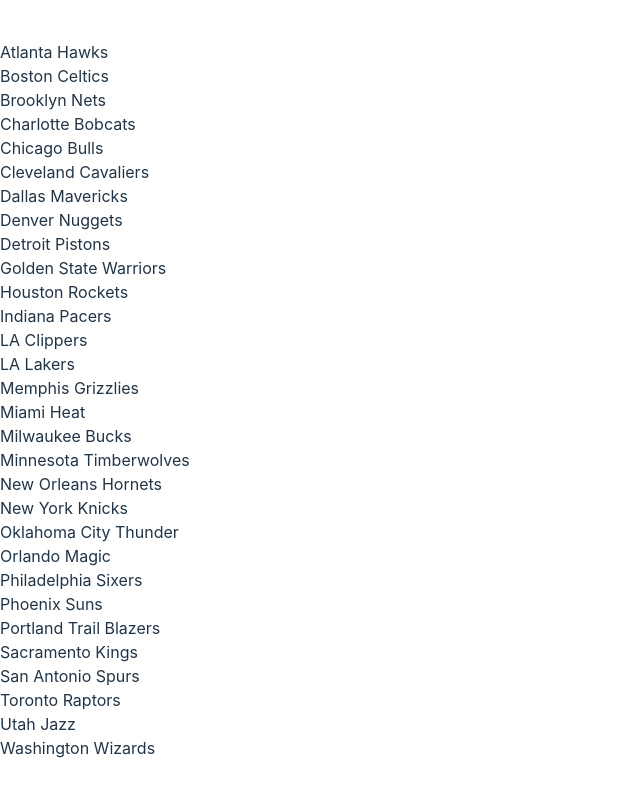
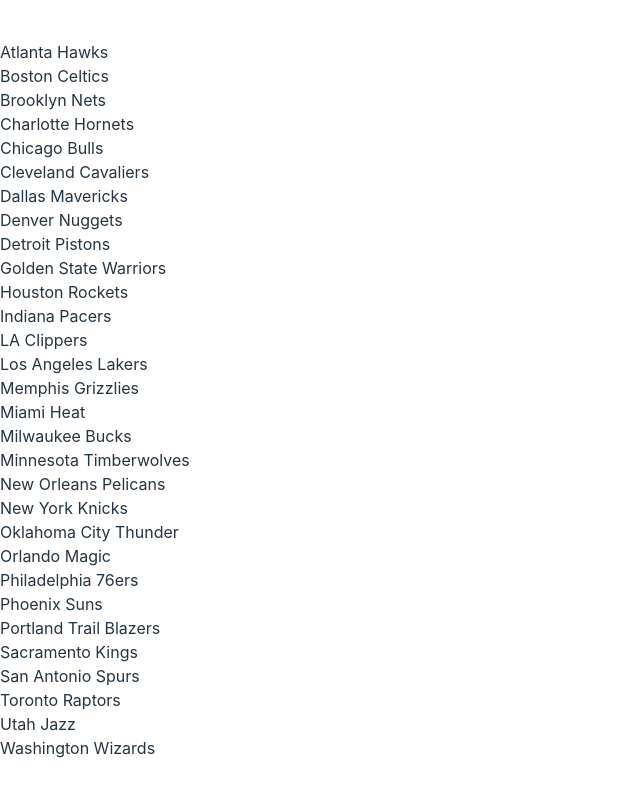
Before and after one commit to BMayenschein/seasonHighApp, a React (Vite) app in the folder client/Season High/: page / in a window 1280 px wide. Shown: the top 796 px of the page, without its empty margins (0-640 px from the left). Built offline with nearby package versions, Linux system fonts and the light colour scheme.

Commit message:
Updated team names

```diff
--- a/client/Season High/src/components/TeamsList.jsx
+++ b/client/Season High/src/components/TeamsList.jsx
@@ -5,7 +5,7 @@
     "Atlanta Hawks",
     "Boston Celtics",
     "Brooklyn Nets",
-    "Charlotte Bobcats",
+    "Charlotte Hornets",
     "Chicago Bulls",
     "Cleveland Cavaliers",
     "Dallas Mavericks",
@@ -15,16 +15,16 @@
     "Houston Rockets",
     "Indiana Pacers",
     "LA Clippers",
-    "LA Lakers",
+    "Los Angeles Lakers",
     "Memphis Grizzlies",
     "Miami Heat",
     "Milwaukee Bucks",
     "Minnesota Timberwolves",
-    "New Orleans Hornets",
+    "New Orleans Pelicans",
     "New York Knicks",
     "Oklahoma City Thunder",
     "Orlando Magic",
-    "Philadelphia Sixers",
+    "Philadelphia 76ers",
     "Phoenix Suns",
     "Portland Trail Blazers",
     "Sacramento Kings",
```
Also changed, not shown: client/Season High/utils/TeamInfo.js.
